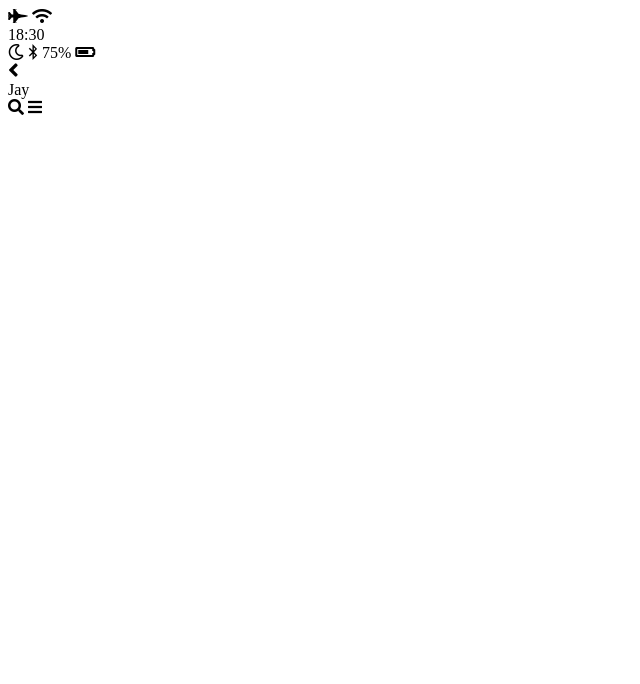
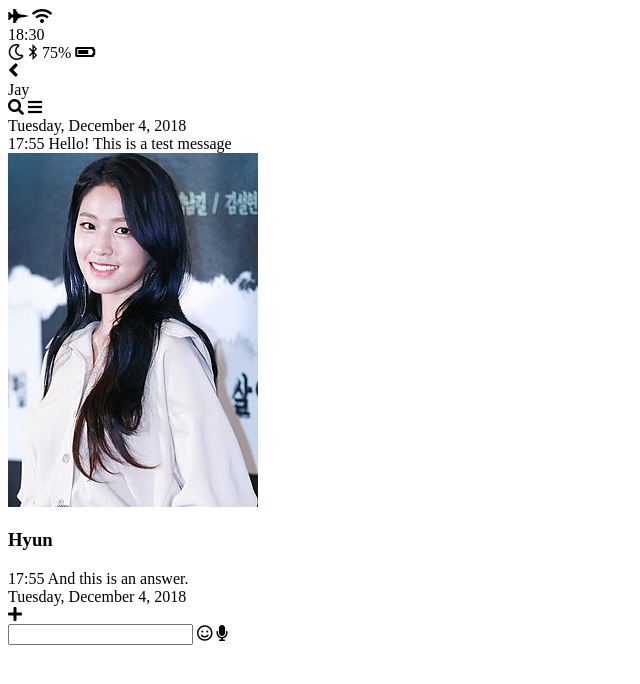
Before and after one commit to jaybjay1tr/kakao-clone, a plain HTML site: page chat.html in a window 1280 px wide. Shown: the whole page, without its empty margins (0-640 px from the left). Drawn offline with Linux system fonts and the light colour scheme.

Commit message:
chat is done

```diff
--- a/chat.html
+++ b/chat.html
@@ -34,5 +34,35 @@
         </div>
       </div>
     </header>
+    <main class="chat">
+      <div class="date-divider">
+        <span class="date-divider-text">Tuesday, December 4, 2018</span>
+      </div>
+      <div class="chat__message chat__message-from-me">
+        <span class="chat__message-time">17:55</span>
+        <span class="chat__message-body">Hello! This is a test message</span>
+      </div>
+      <div class="chat__message chat__message-to-me">
+        <img src="images/avatar.jpg" class="chat__message-avater">
+        <div class="chat__message-center">
+          <h3 class="chat__message-username">Hyun</h3>
+        </div>
+        <span class="chat__message-time">17:55</span>
+        <span class="chat__message-body">And this is an answer.</span>
+      </div>
+      <div class="date-divider">
+        <span class="date-divider-text">Tuesday, December 4, 2018</span>
+      </div>
+    </main>
+    <div class="type-message">
+      <i class="fas fa-plus fa-2X"></i>
+      <div class="type-message__input">
+        <input type="text">
+        <i class="far fa-smile"></i>
+        <span class="record-message">
+          <i class="fas fa-microphone"></i>
+        </span>
+      </div>
+    </div>
   </body>
 </html>
```
Also changed, not shown: chats.html (+4 -0 lines).
